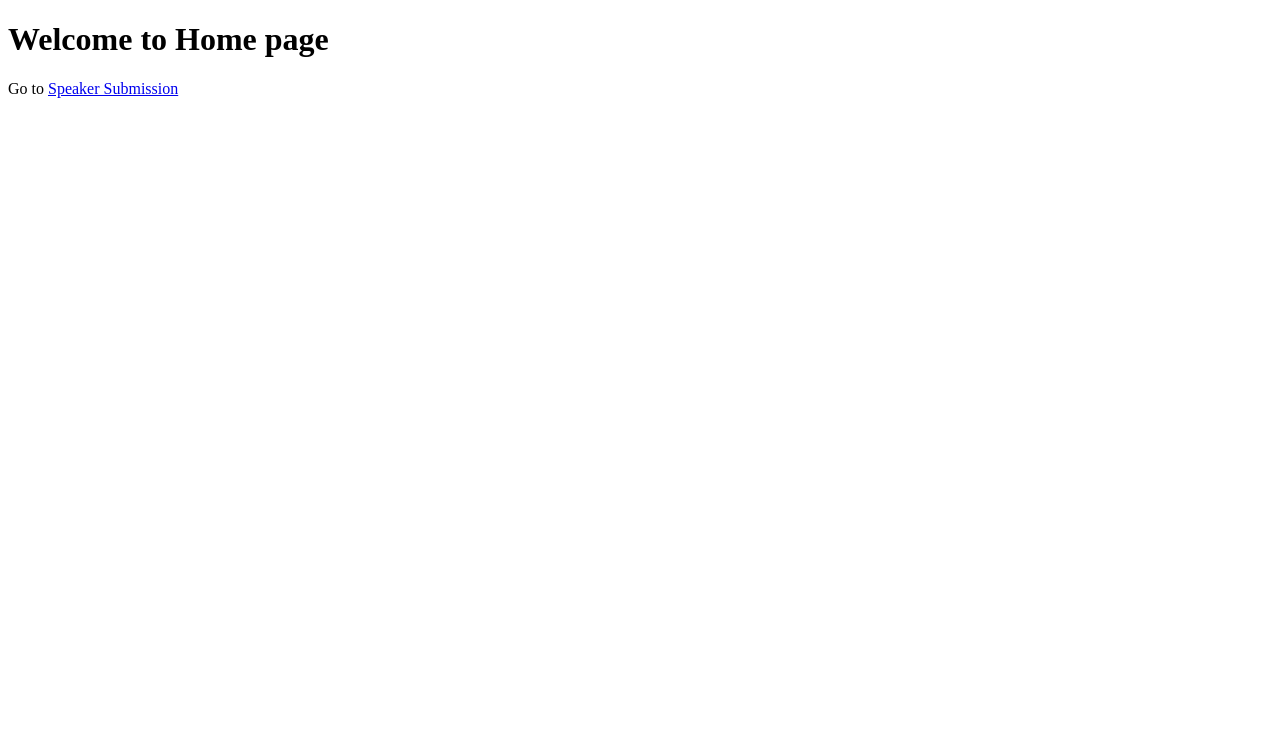
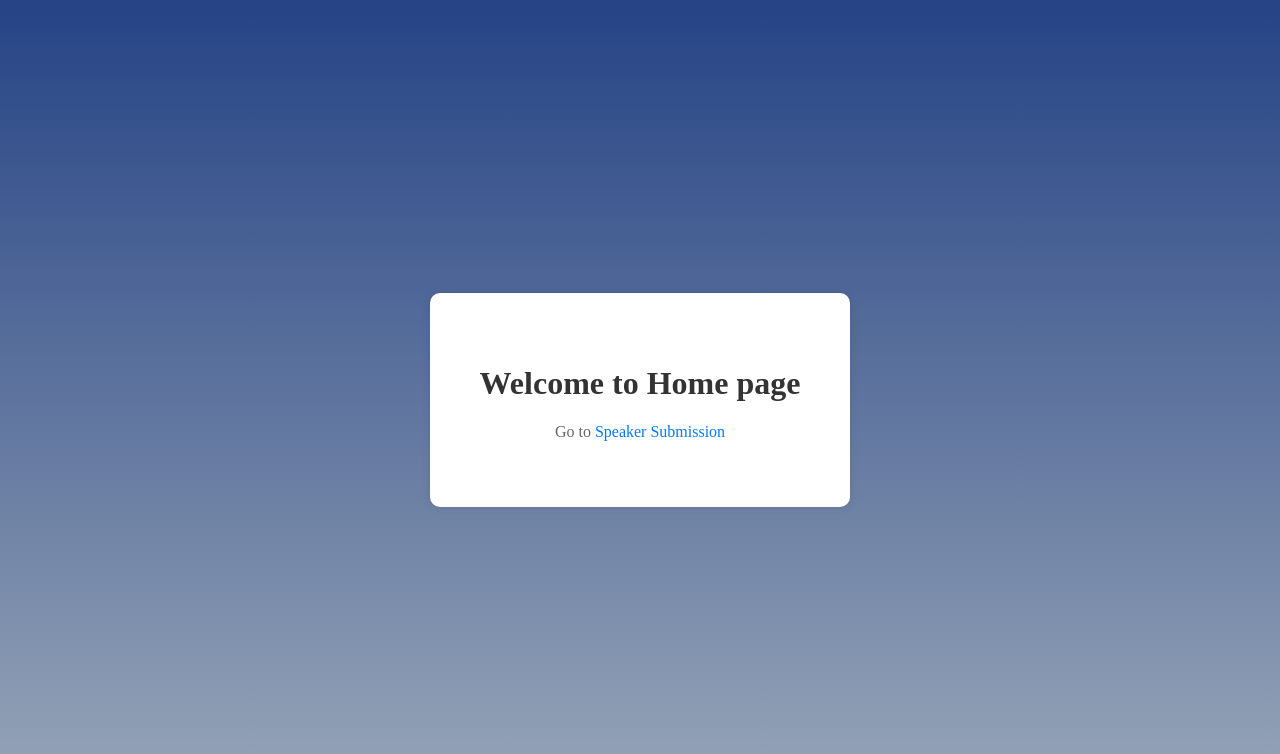
Before and after one commit to BelarryRodelas/RODELAS_HTML-FORMS, a plain HTML site: page index.html in a window 1280 px wide. Drawn offline with Linux system fonts and the light colour scheme.

Commit message:
second commit

```diff
--- a/index.html
+++ b/index.html
@@ -4,9 +4,48 @@
     <meta charset="UTF-8">
     <meta name="viewport" content="width=device-width, initial-scale=1.0">
     <title>My Home page</title>
+    <style>
+        body {
+            color: #000000;
+            background: linear-gradient(to bottom, #254385, #98a6b8); /* Gradient from top to bottom */
+            display: flex;
+            justify-content: center;
+            align-items: center;
+            height: 100vh;
+            margin: 0;
+            padding: 0;
+        }
+
+        .container {
+            text-align: center;
+            background-color: #ffffff;
+            padding: 50px;
+            border-radius: 10px;
+            box-shadow: 0px 0px 10px rgba(0, 0, 0, 0.1);
+        }
+
+        h1 {
+            color: #333333;
+        }
+
+        p {
+            color: #666666;
+        }
+
+        a {
+            color: #007bff;
+            text-decoration: none;
+        }
+
+        a:hover {
+            text-decoration: underline;
+        }
+    </style>
 </head>
 <body>
-    <h1>Welcome to Home page</h1>
-    <p>Go to <a href="speake.submission.html">Speaker Submission</a></p>
+    <div class="container">
+        <h1>Welcome to Home page</h1>
+        <p>Go to <a href="speake.submission.html">Speaker Submission</a></p>
+    </div>
 </body>
 </html>
--- a/styles.css
+++ b/styles.css
@@ -7,7 +7,7 @@
 
 body {
     color: #000000;
-    background-color: #254385;
+    background: linear-gradient(to bottom, #254385, #98a6b8);
     font-family: "Helvetica", "Arial", sans-serif;
     font-size: 16px;
     line-height: 1.3;
@@ -19,8 +19,8 @@ body {
 
 .speaker-form-header {
     text-align: center;
-    background-color: #999999;
-    border: 1px solid #D6D9DC;
+    background-color: #ffffff91;
+    border: 1px solid #344085;
     border-radius: 3px;
 
     width: 80%;
@@ -34,7 +34,7 @@ body {
 }
 
 .speaker-form {
-    background-color: #f0f0f0;
+    background-color: #f0f0f036;
     border:  1px solid #999999;
     border-radius: 3px;
 
@@ -126,7 +126,7 @@ body {
 }
 
 .form-row .instructions {
-    color: #999999;
+    color: #dbd6d6;
     font-size: 14px;
     margin-bottom: 30px;
 }
```
